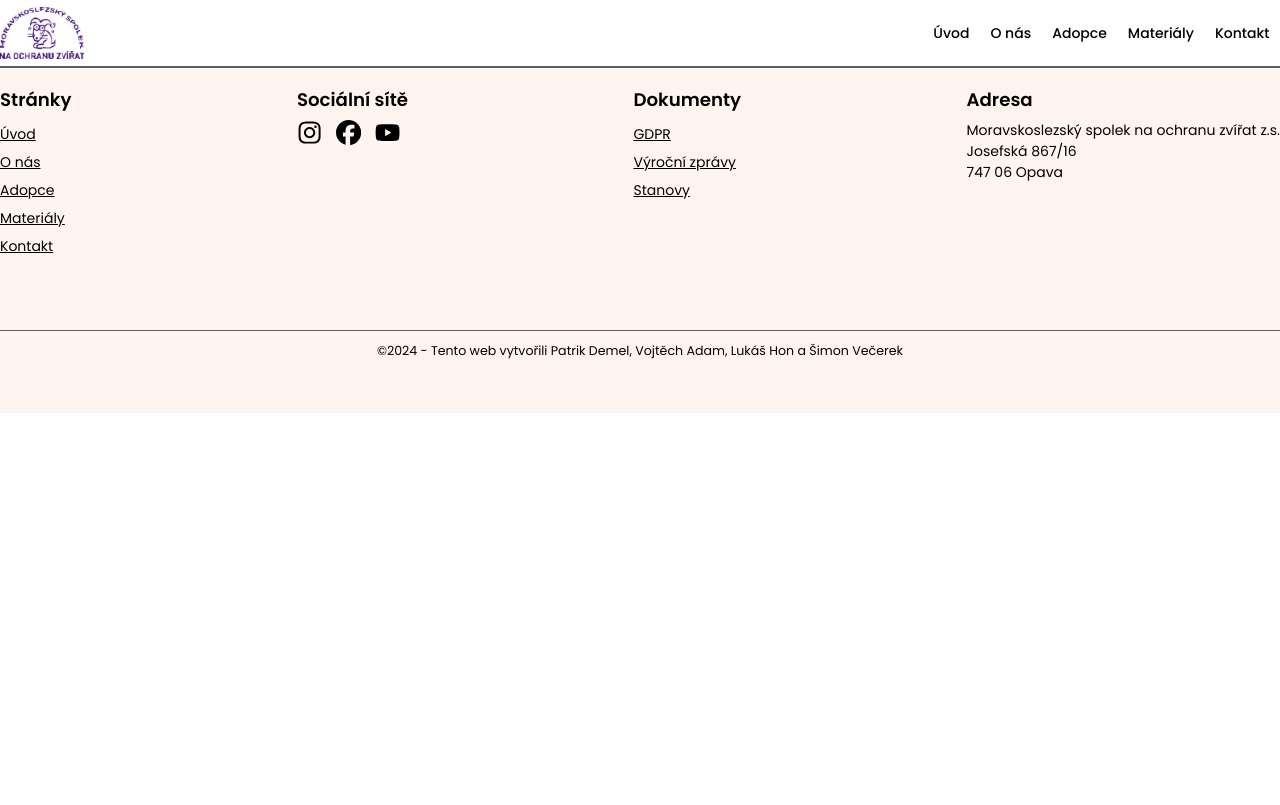
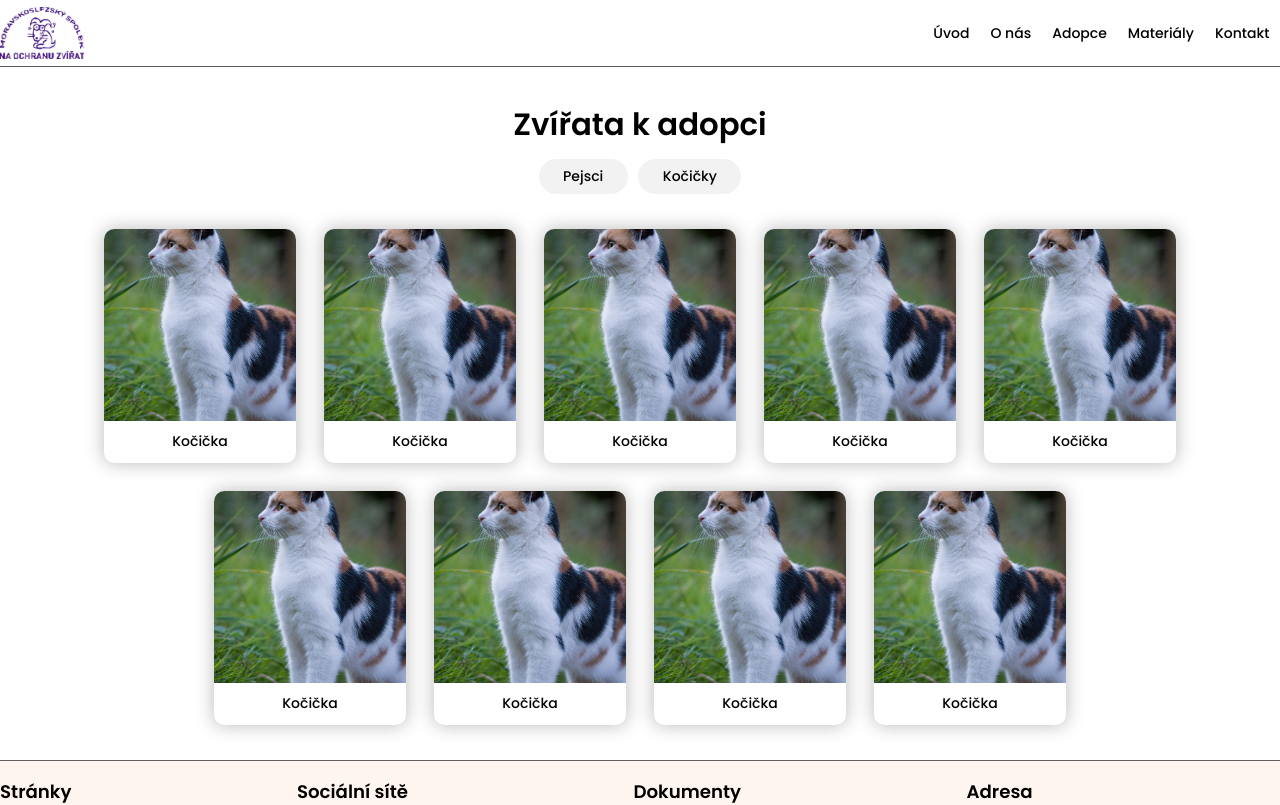
Before and after one commit to PatrikDemel/msoz-projekt, a React (Vite) app: page /msoz/adopce in a window 1280 px wide. Shown: the top 805 px of the page. Built offline with nearby package versions, Linux system fonts and the light colour scheme.

Commit message:
adoption page added

```diff
--- a/src/pages/Adoption.jsx
+++ b/src/pages/Adoption.jsx
@@ -4,13 +4,132 @@ import '../index.css';
 // Components import
 import Navbar from '../components/Navbar';
 import Footer from '../components/Footer';
+import animalPlaceholder from '../assets/animal-placeholder.avif';
 
 function Adoption() {
   return (
     <>
       {/* Navbar */}
       <Navbar />
-
+      {/* Adoption section */}
+      <section className="py-10 min-h-[80vh]">
+        <div className="container mx-auto">
+          <h2 className="text-heading2Size font-bold text-center">
+            Zvířata k adopci
+          </h2>
+          {/* Upper filter container */}
+          <div className="flex w-full justify-center mt-3">
+            <p className="bg-assetColor text-paragraphSize font-semibold px-7 py-2 rounded-full me-3">
+              Pejsci
+            </p>
+            <p className="bg-assetColor text-paragraphSize font-semibold px-7 py-2 rounded-full">
+              Kočičky
+            </p>
+          </div>
+          {/* Animals */}
+          <div className="flex flex-wrap gap-8 justify-center mt-10">
+            {/* Animal */}
+            <div className="flex flex-col items-center overflow-hidden w-[30%] md:w-[15%] bg-white shadow-custom rounded-xl">
+              <img
+                src={animalPlaceholder}
+                alt="Obrázek kočičky"
+                className="aspect-square object-cover"
+              />
+              <p className="text-paragraphSize font-semibold text-center py-3">
+                Kočička
+              </p>
+            </div>
+            {/* Animal */}
+            <div className="flex flex-col items-center overflow-hidden w-[30%] md:w-[15%] bg-white shadow-custom rounded-xl">
+              <img
+                src={animalPlaceholder}
+                alt="Obrázek kočičky"
+                className="aspect-square object-cover"
+              />
+              <p className="text-paragraphSize font-semibold text-center py-3">
+                Kočička
+              </p>
+            </div>
+            {/* Animal */}
+            <div className="flex flex-col items-center overflow-hidden w-[30%] md:w-[15%] bg-white shadow-custom rounded-xl">
+              <img
+                src={animalPlaceholder}
+                alt="Obrázek kočičky"
+                className="aspect-square object-cover"
+              />
+              <p className="text-paragraphSize font-semibold text-center py-3">
+                Kočička
+              </p>
+            </div>
+            {/* Animal */}
+            <div className="flex flex-col items-center overflow-hidden w-[30%] md:w-[15%] bg-white shadow-custom rounded-xl">
+              <img
+                src={animalPlaceholder}
+                alt="Obrázek kočičky"
+                className="aspect-square object-cover"
+              />
+              <p className="text-paragraphSize font-semibold text-center py-3">
+                Kočička
+              </p>
+            </div>
+            {/* Animal */}
+            <div className="flex flex-col items-center overflow-hidden w-[30%] md:w-[15%] bg-white shadow-custom rounded-xl">
+              <img
+                src={animalPlaceholder}
+                alt="Obrázek kočičky"
+                className="aspect-square object-cover"
+              />
+              <p className="text-paragraphSize font-semibold text-center py-3">
+                Kočička
+              </p>
+            </div>
+            {/* Animal */}
+            <div className="flex flex-col items-center overflow-hidden w-[30%] md:w-[15%] bg-white shadow-custom rounded-xl">
+              <img
+                src={animalPlaceholder}
+                alt="Obrázek kočičky"
+                className="aspect-square object-cover"
+              />
+              <p className="text-paragraphSize font-semibold text-center py-3">
+                Kočička
+              </p>
+            </div>
+            {/* Animal */}
+            <div className="flex flex-col items-center overflow-hidden w-[30%] md:w-[15%] bg-white shadow-custom rounded-xl">
+              <img
+                src={animalPlaceholder}
+                alt="Obrázek kočičky"
+                className="aspect-square object-cover"
+              />
+              <p className="text-paragraphSize font-semibold text-center py-3">
+                Kočička
+              </p>
+            </div>
+            {/* Animal */}
+            <div className="flex flex-col items-center overflow-hidden w-[30%] md:w-[15%] bg-white shadow-custom rounded-xl">
+              <img
+                src={animalPlaceholder}
+                alt="Obrázek kočičky"
+                className="aspect-square object-cover"
+              />
+              <p className="text-paragraphSize font-semibold text-center py-3">
+                Kočička
+              </p>
+            </div>
+            {/* Animal */}
+            <div className="flex flex-col items-center overflow-hidden w-[30%] md:w-[15%] bg-white shadow-custom rounded-xl">
+              <img
+                src={animalPlaceholder}
+                alt="Obrázek kočičky"
+                className="aspect-square object-cover"
+              />
+              <p className="text-paragraphSize font-semibold text-center py-3">
+                Kočička
+              </p>
+            </div>
+          </div>
+        </div>
+      </section>
       {/* Footer */}
       <Footer />
     </>
--- a/tailwind.config.js
+++ b/tailwind.config.js
@@ -8,6 +8,7 @@ export default {
         footerColor: '#FFF5F0',
         subheadingColor: '#5E5E5E',
         darkerSectionColor: '#F9F9F9',
+        assetColor: '#F2F2F2',
       },
       fontSize: {
         navbarSize: '1rem',
```
Also changed, not shown: src/assets/animal-placeholder.avif (added).
